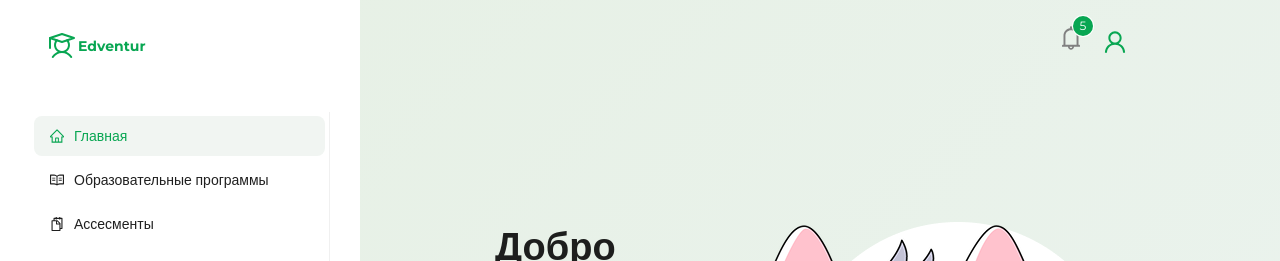
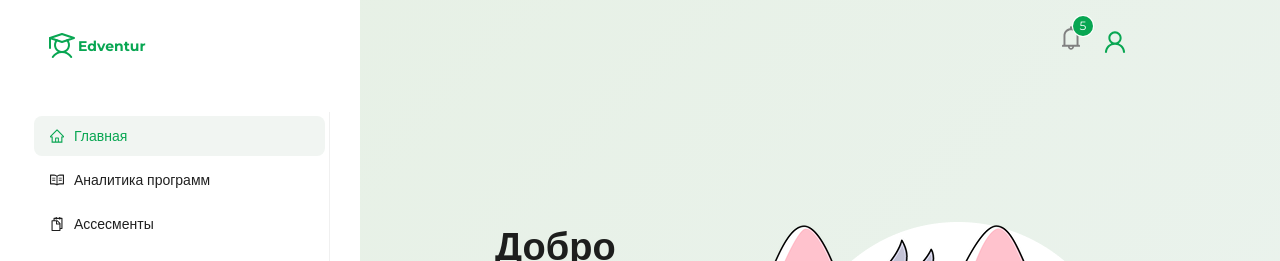
Before and after one commit to maryyak/edventur, a React (Create React App) app: page / in a window 1280 px wide. Shown: the top 261 px of the page. Built offline with nearby package versions, Linux system fonts and the light colour scheme; no server answers; a web font is replaced by a local one.

Commit message:
правки меню для админа

```diff
--- a/src/components/SideMenu/SideMenu.jsx
+++ b/src/components/SideMenu/SideMenu.jsx
@@ -71,7 +71,7 @@ const SideMenu = () => {
         {
             key: '/programsStatistic',
             icon: <ReadOutlined />,
-            label: 'Образовательные программы',
+            label: 'Аналитика программ',
         },
         {
             key: '/allAssesments',
```
